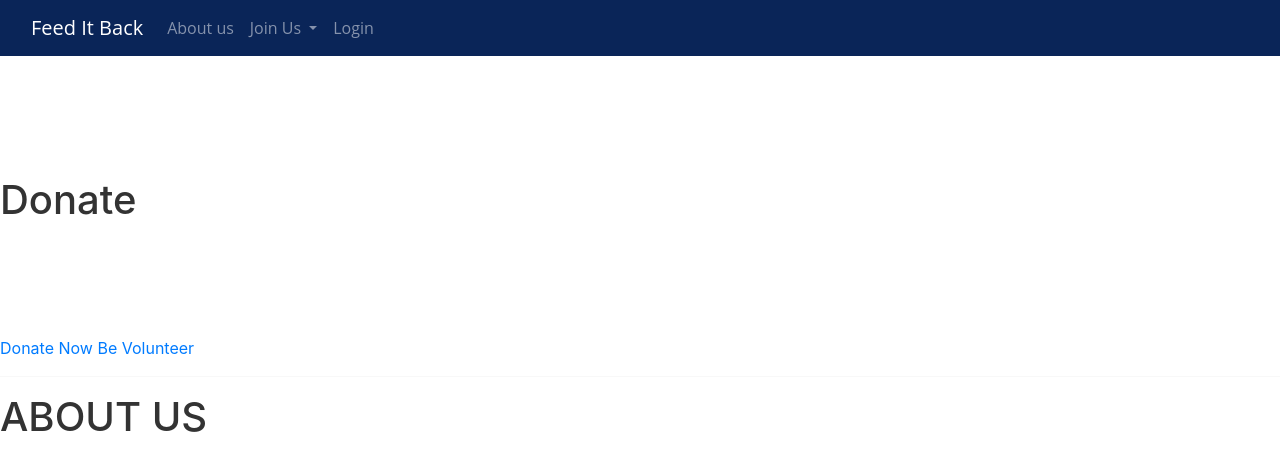
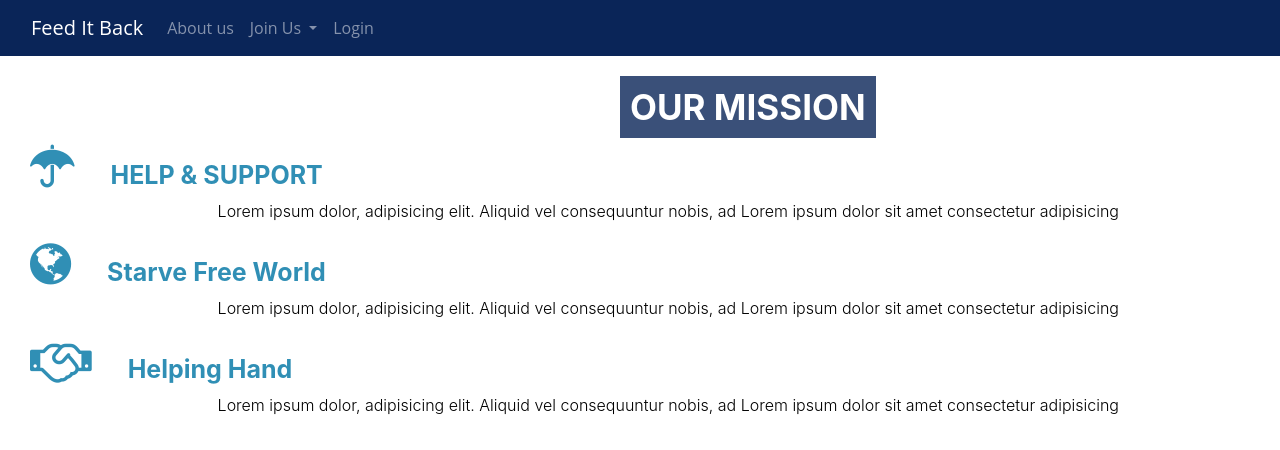
Before and after one commit to am-Anmol/Feed-It-Back, a Flask app: page /aboutus1 in a window 1280 px wide. Shown: the top 450 px of the page. Run offline with Flask 2, Linux system fonts and the light colour scheme; some libraries are stand-ins or nearby versions; grey boxes are pictures that could not be loaded.

Commit message:
about us

```diff
--- a/static/styles/about.css
+++ b/static/styles/about.css
@@ -1,6 +1,6 @@
 #second {
     background-color: #fff;
-    top: 0px;
+    margin-top: 20px;
 
   }
   #second h1{
--- a/templates/aboutus1.html
+++ b/templates/aboutus1.html
@@ -22,58 +22,22 @@
 </style>
 <body>
 
+       <!-- second section starts -->
 
-    <br><br><br><br><br>
+       <div id="second">
+        <h1>OUR MISSION</h1>
 
-    <div class="header-img" style="margin-top: 0%;"></div>
-    <div class="header-txt">
-        <h1>Donate</h1>
-        <h3>for a better world</h3>
-        <p>Lorem ipsum dolor sit amet consectetur adipisicing elit. Iste ducimus ipsa repudiandae provident ullam nobis quia error itaque deserunt eaque?cvbfgfghfgrthfghfghfghfghfhfgb</p>
-        <a href="login.html">Donate Now</a>
-        <a href="login.html">Be Volunteer</a>
-    </div>
+        <div class="row">
+          <div class="column" style="background-repeat: no-repeat;background-size: cover;background-image:url(https://media.istockphoto.com/id/941788480/photo/portrait-of-girl-kid-having-mid-day-meal-in-indian-school.jpg?b=1&s=170667a&w=0&k=20&c=iiSKFLXNeMgFjHuPmfT_6s2xsFm37OPguVdTxDkLU68=)"></div>
 
-    <div class="about-us">
-        <hr>
-        <h1>ABOUT US</h1>
-        <p>
-            No Food Waste is an organisation which aims to redistribute excess food from weddings, parties,
-            events to those who are hungry.
-
-            The idea took root in Coimbatore, where we started with 2 Shopper Bags and a volunteer to collect
-            the surplus food and deliver to the homeless through Public Transportation System from October 16th,
-            2014. We took an oath on that day to stop food waste and satisfy the hunger of many, in a quest to
-            make the “World Hunger Free.”
-
-            No Food Waste works alongside Governments, Corporates with Social Responsibility on their minds,
-            other partners and Volunteers to create a local chapter of excess food collection institution, which
-            will be spread across various cities, addressing the two major challenges – namely urban and
-            environmental, following the United Nations Sustainable Development Goals.
-
-            We aim to bring benefits across the spectrum of society and help provide access to food to those who
-            don’t have adequate means to access it.
-        </p>
-        <hr>
-    </div>
-
-    <div class="service-img""></div>
-    <div class="service-txt">
-        <h1 style="margin-top: 90px;">Services We Provided ...</h1>
-        <div class="box" style="margin-top: 20px;">
-            <img src="https://images.unsplash.com/photo-1488521787991-ed7bbaae773c?ixlib=rb-4.0.3&ixid=MnwxMjA3fDB8MHxzZWFyY2h8NHx8ZG9uYXRpb258ZW58MHx8MHx8&auto=format&fit=crop&w=500&q=60" alt="">
-            <h2 style="margin-top: 30px;">Donation</h2>
-            <p >
-                : User can register using personal details.<br>
-                : User can login in his personal account using id and
-                password.<br>
-                : Create a new food item with details of quantity,
-                location, address contact.<br>
-                : Add multiple food items to table for booking.<br>
-                : After adding details about food user can logout the
-                system.
-                </p>
-
+          <div class="column" style="background-color:#fff; ">
+              <h3><i class="fa fa-umbrella" style="font-size:48px;margin:0 30px 0 30px;"></i>   HELP & SUPPORT</h3>
+              <p style="margin-left: 17%;">Lorem ipsum dolor, adipisicing elit. Aliquid vel consequuntur nobis, ad Lorem ipsum dolor sit amet consectetur adipisicing </p>
+              <h3><i class="fa fa-globe" style="font-size:48px;margin:0 30px 0 30px;"></i>   Starve Free World</h3>
+              <p style="margin-left: 17%;">Lorem ipsum dolor, adipisicing elit. Aliquid vel consequuntur nobis, ad Lorem ipsum dolor sit amet consectetur adipisicing</p>
+              <h3><i class="fa fa-handshake-o" style="font-size:48px;margin:0 30px 0 30px;"></i>   Helping Hand</h3>
+              <p style="margin-left: 17%;">Lorem ipsum dolor, adipisicing elit. Aliquid vel consequuntur nobis, ad Lorem ipsum dolor sit amet consectetur adipisicing</p>
+          </div>
         </div>
       </div>
 
```
